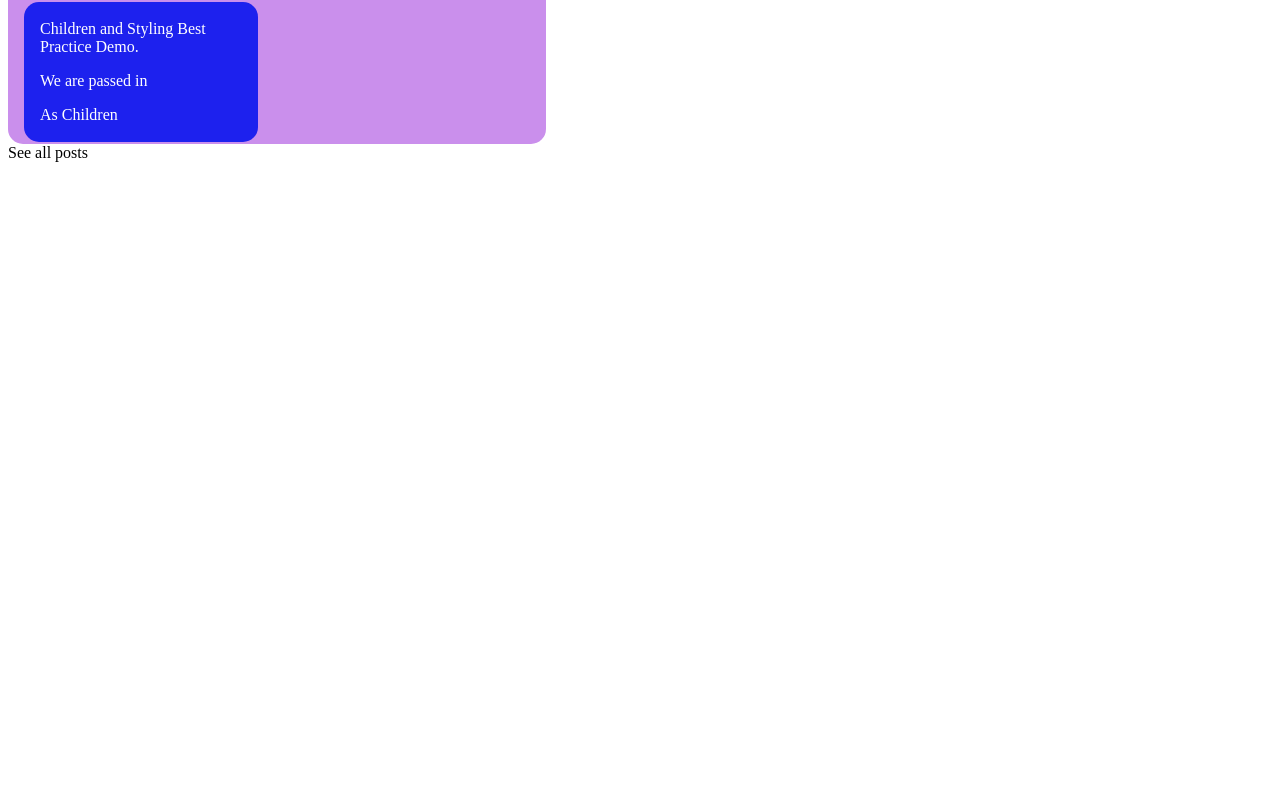
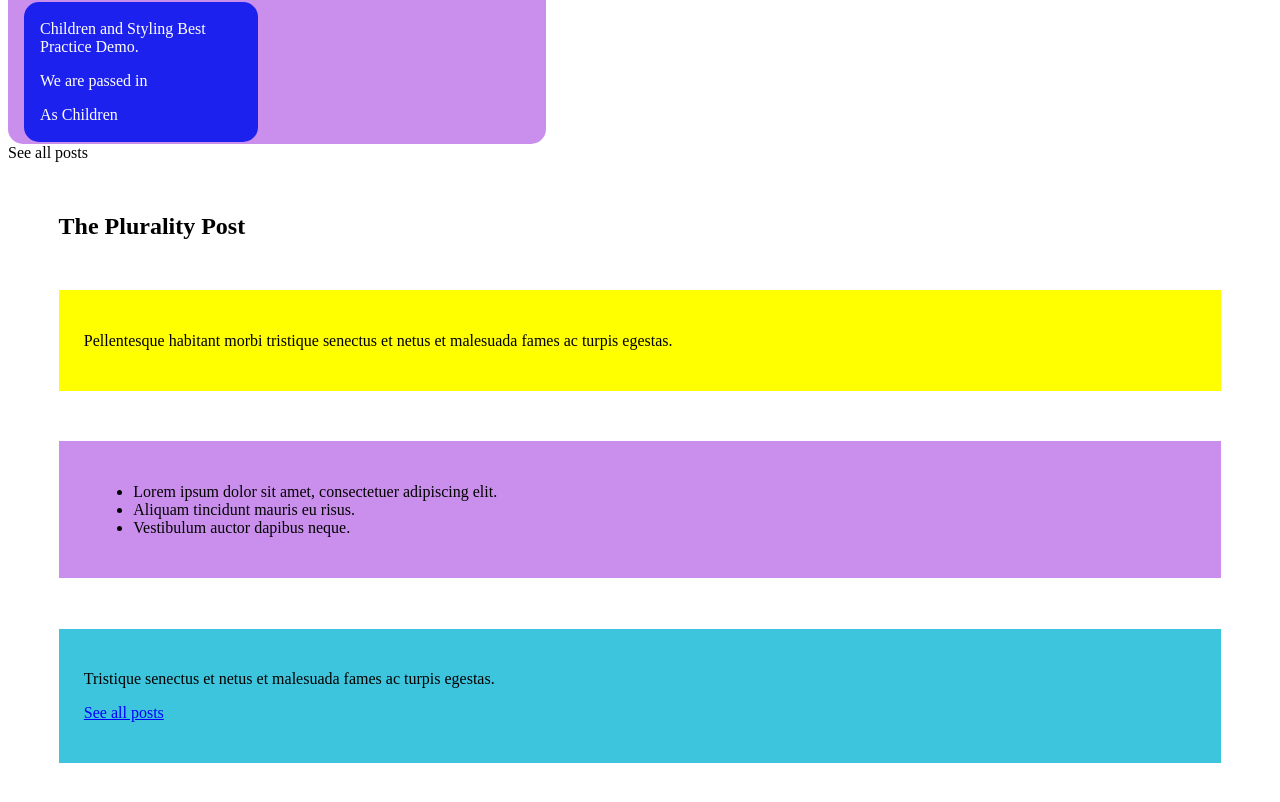
Before and after one commit to csdear/nextGarbage, a Next.js app: page / in a window 1280 px wide. Shown: the part 1251-2053 px from the top of the page. Before the commit the page ends 1421 px from the top, so only its background shows below. Built offline with nearby package versions, Linux system fonts and the light colour scheme.

Commit message:
Plurality Post, advanced composed use of children in action

```diff
--- a/pages/index.tsx
+++ b/pages/index.tsx
@@ -7,6 +7,12 @@ import BareBones from '../src/components/bare-bones';
 import Alert from '../src/components/alert';
 import PostPunk from '../src/components/post-punk';
 import PicoPost from '../src/components/post-pico';
+import {
+  PluralityPost,
+  PostIntro,
+  PostMain,
+  PostOutro,
+} from '../src/components/post-plurality';
 
 const Index: FC = () => {
   const [userInput, setUserInput] = useState<string>('');
@@ -52,6 +58,34 @@ const Index: FC = () => {
           <p>As Children</p>
         </div>
       </PicoPost>
+      <PluralityPost heading="The Plurality Post">
+        {/* data within postIntro, PostMain, and PostOutro to be consumed
+        as children, then each styled accordingly in the PluralityPost definition */}
+        <div>
+          <PostIntro>
+            <p>
+              Pellentesque habitant morbi tristique senectus et netus
+              et malesuada fames ac turpis egestas.
+            </p>
+          </PostIntro>
+          <PostMain>
+            <ul>
+              <li>
+                Lorem ipsum dolor sit amet, consectetuer adipiscing
+                elit.
+              </li>
+              <li>Aliquam tincidunt mauris eu risus.</li>
+              <li>Vestibulum auctor dapibus neque.</li>
+            </ul>
+          </PostMain>
+          <PostOutro>
+            <p>
+              Tristique senectus et netus et malesuada fames ac turpis
+              egestas.
+            </p>
+          </PostOutro>
+        </div>
+      </PluralityPost>
     </div>
   );
 };
--- a/src/components/post-plurality/index.tsx
+++ b/src/components/post-plurality/index.tsx
@@ -2,7 +2,7 @@
 
 // import React from 'react';
 import { FC } from 'react';
-import styles from './plurality-punk.module.scss';
+import styles from './post-plurality.module.scss';
 
 interface Props {
   heading: string;
@@ -10,31 +10,31 @@ interface Props {
 }
 
 const PostIntro = ({ children }) => {
-  return <div className="post__intro">{children}</div>;
+  return <div className={styles['post__intro']}>{children}</div>;
 };
 
 const PostMain = ({ children }) => {
-  return <div className="post__main">{children}</div>;
+  return <div className={styles['post__main']}>{children}</div>;
 };
 
 const PostOutro = ({ children }) => {
   return (
-    <div className="post__outro">
+    <div className={styles['post__outro']}>
       {children}
       <a>See all posts</a>
     </div>
   );
 };
 
-const Post: FC<Props> = ({ heading, children }) => {
+const PluralityPost: FC<Props> = ({ heading, children }) => {
   return (
     <section>
-      <div className="post">
-        <h1 className="post__heading">{heading}</h1>
+      <div className={styles['post']}>
+        <h1 className={styles['post__heading']}>{heading}</h1>
         {children}
       </div>
     </section>
   );
 };
 
-export { PostIntro, PostMain, PostOutro, Post };
+export { PostIntro, PostMain, PostOutro, PluralityPost };
```
